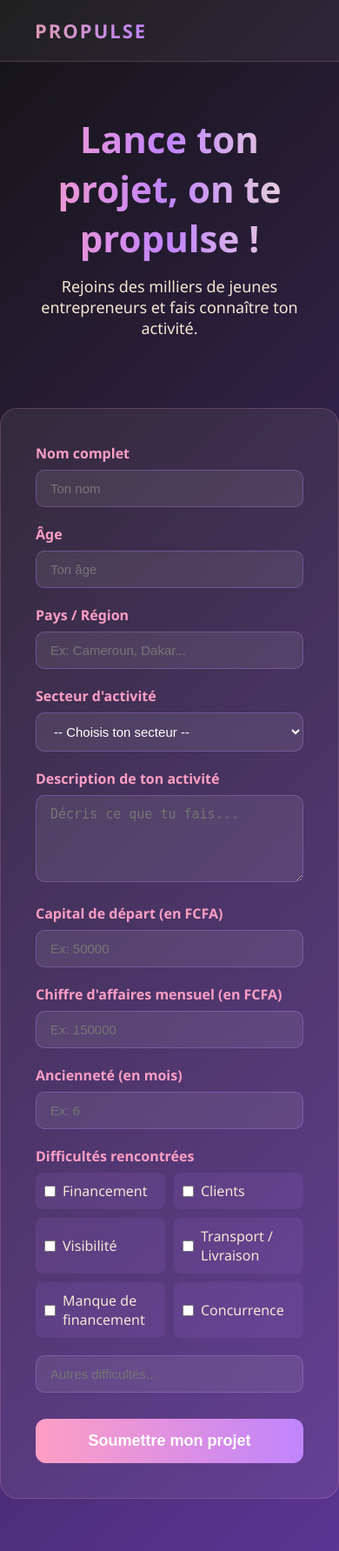
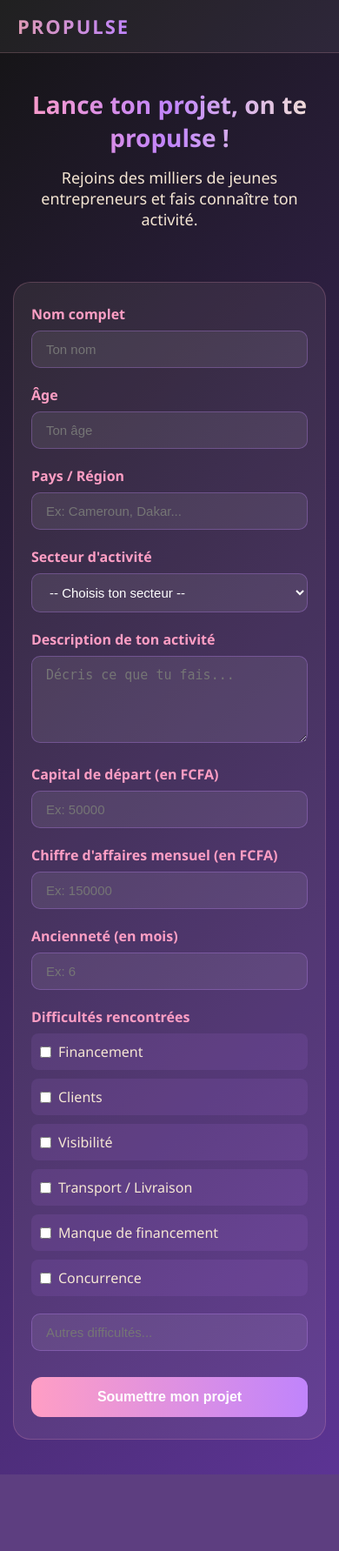
Before and after one commit to suzannefantchom-maker/propulse, a Flask app: page / in a window 390 px wide. Shown: the whole page at 87% size. After the commit the page ends 1695 px from the top, so only its background shows below. Run offline with Flask 3, Linux system fonts and the light colour scheme.

Commit message:
Responsive mobile et bouton nav

```diff
--- a/templates/dashboard.html
+++ b/templates/dashboard.html
@@ -29,7 +29,7 @@
             -webkit-text-fill-color: transparent;
         }
         nav a {
-            color: #f5e6d3;
+    color: #ebd5b8;
     text-decoration: none;
     margin-left: 30px;
     font-size: 13px;
--- a/templates/index.html
+++ b/templates/index.html
@@ -129,6 +129,28 @@
         .popup-box h3 { font-size: 24px; color: #ff9ec4; margin-bottom: 10px; }
         .popup-box p { color: #f5e6d3; margin-bottom: 25px; }
         .popup-box button { width: auto; padding: 10px 30px; font-size: 16px; }
+        @media (max-width: 768px) {
+    header {
+        padding: 15px 20px;
+    }
+    .hero {
+        padding: 40px 15px 20px;
+    }
+    .hero h1 {
+        font-size: 28px;
+    }
+    .form-container {
+        margin: 0 15px 40px;
+        padding: 25px 20px;
+    }
+    .difficultes {
+        grid-template-columns: 1fr;
+    }
+    button {
+        font-size: 16px;
+        padding: 14px;
+    }
+}
     </style>
 </head>
 <body>
```
Lines whose indentation alone changed are shown as unchanged.
